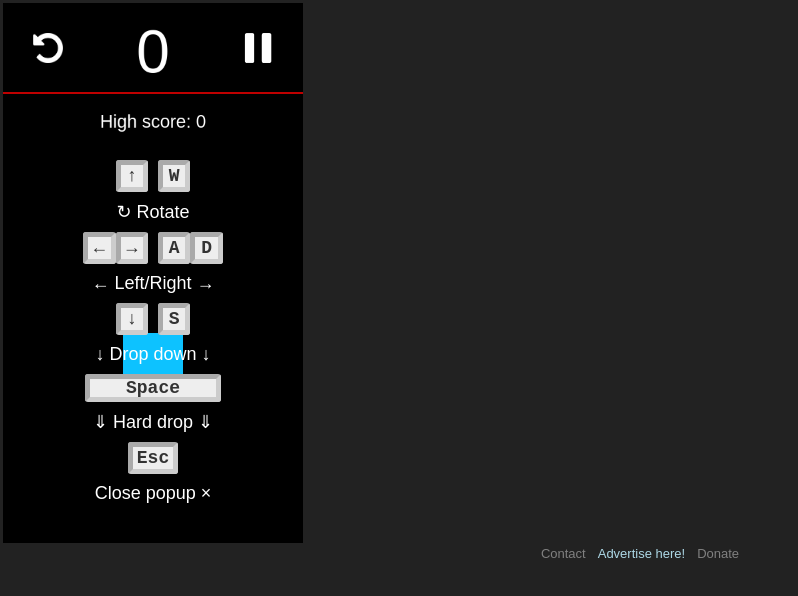
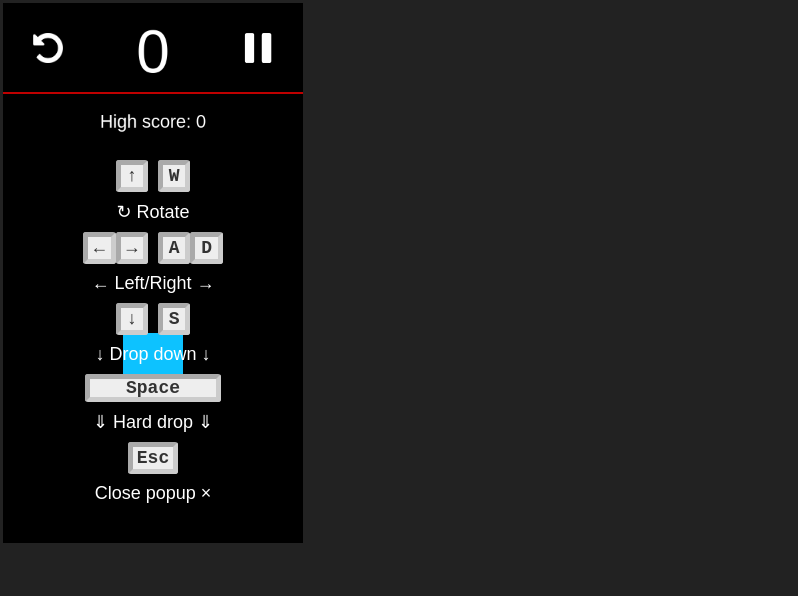
Before and after one commit to LoganLikesToCode/tetrys, a browser extension: page index.html in a window 1280 px wide. Shown: the whole page, without its empty margins (0-798 px from the left). Drawn offline with Linux system fonts and the light colour scheme; no server answers.

Commit message:
Update index.html

```diff
--- a/index.html
+++ b/index.html
@@ -59,28 +59,5 @@
             </div>
         </main>
 
-        <div id="ads"></div>
-
-        <footer>
-            <a
-                href="mailto:dev.kristian@protonmail.com"
-                rel="noreferrer noopener"
-                target="_blank"
-                >Contact</a
-            >
-            <a
-                href="mailto:kristian.nessa@protonmail.com"
-                rel="noreferrer noopener"
-                target="_blank"
-                style="color: lightblue"
-                >Advertise here!</a
-            >
-            <a
-                href="https://ko-fi.com/kris10an"
-                rel="noreferrer noopener"
-                target="_blank"
-                >Donate</a
-            >
-        </footer>
     </body>
 </html>
```
